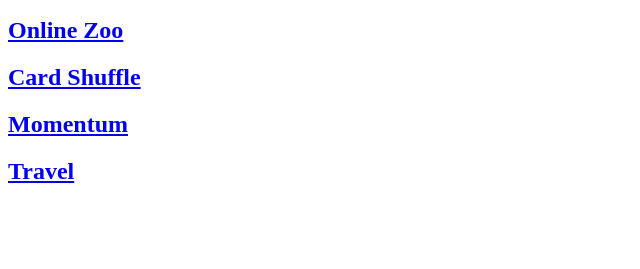
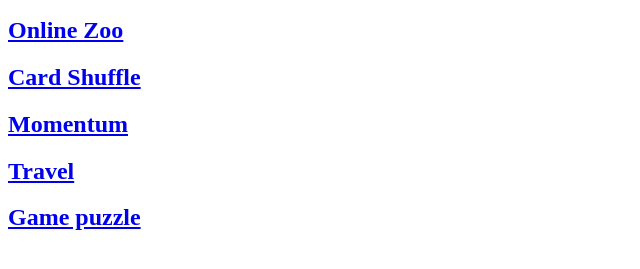
Before and after one commit to KOSHAK2008/koshak2008.github.io, a plain HTML site: page index.html in a window 1280 px wide. Shown: the part 101-370 px from the top of the page, without its empty margins (0-640 px from the left). Drawn offline with Linux system fonts and the light colour scheme.

Commit message:
add link game puzzle

```diff
--- a/index.html
+++ b/index.html
@@ -21,5 +21,8 @@
  <h2>
   <a href="https://koshak2008.github.io/travel-Rss-School">Travel</a>
  </h2>
+  <h2>
+  <a href="https://koshak2008.github.io/game-puzzle">Game puzzle</a>
+ </h2>
 </body>
 </html>
```
